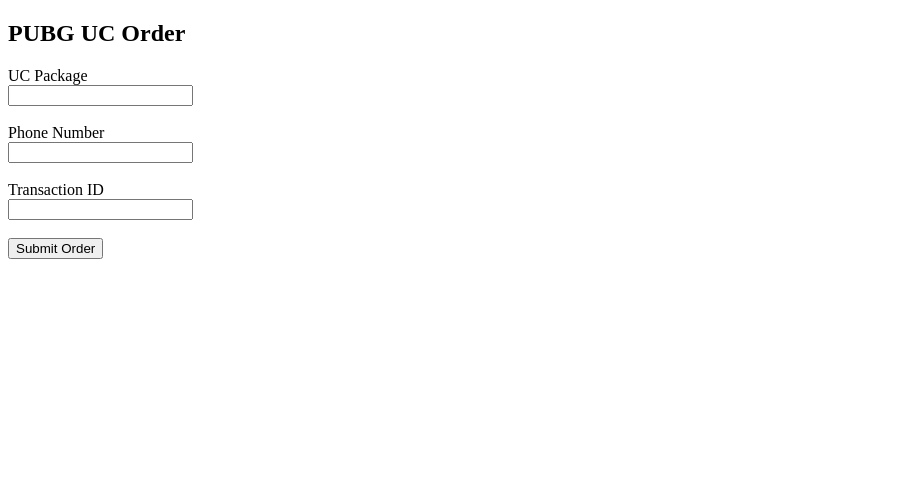
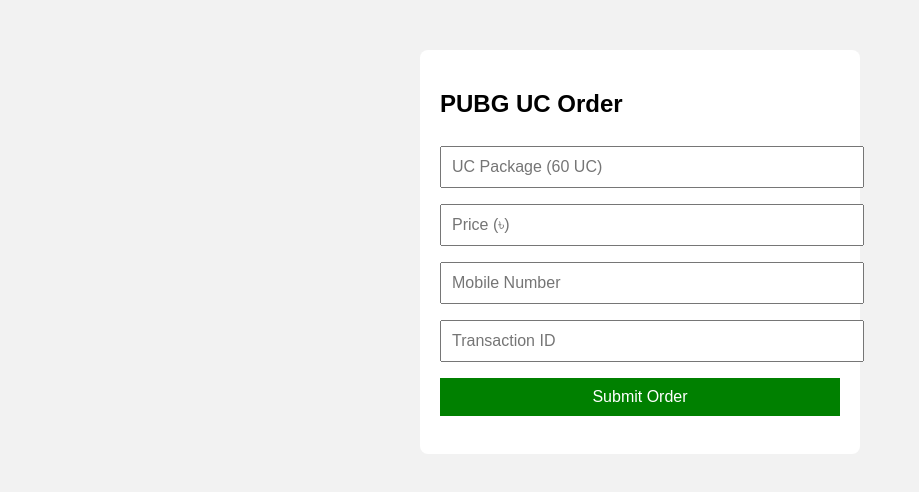
Before and after one commit to juwel220/pubg-manual-payment, a website: page index.html in a window 1280 px wide. Shown: the whole page, without its empty margins (0-919 px from the left). Drawn offline with Linux system fonts and the light colour scheme.

Commit message:
fix frontend fetch api
Updated the title and form structure for PUBG UC order.

```diff
--- a/index.html
+++ b/index.html
@@ -2,24 +2,73 @@
 <html lang="en">
 <head>
   <meta charset="UTF-8">
-  <title>CLIMAX UC SHOP</title>
+  <title>PUBG UC Order</title>
+  <style>
+    body {
+      font-family: Arial;
+      background: #f2f2f2;
+    }
+    .box {
+      max-width: 400px;
+      margin: 50px auto;
+      background: #fff;
+      padding: 20px;
+      border-radius: 8px;
+    }
+    input, button {
+      width: 100%;
+      padding: 10px;
+      margin: 8px 0;
+      font-size: 16px;
+    }
+    button {
+      background: green;
+      color: white;
+      border: none;
+    }
+    #msg {
+      margin-top: 10px;
+      font-weight: bold;
+    }
+  </style>
 </head>
 <body>
 
+<div class="box">
   <h2>PUBG UC Order</h2>
 
-  <form action="/order" method="POST">
-    <label>UC Package</label><br>
-    <input type="text" name="uc" required><br><br>
+  <input id="pkg" placeholder="UC Package (60 UC)">
+  <input id="price" placeholder="Price (৳)">
+  <input id="phone" placeholder="Mobile Number">
+  <input id="trx" placeholder="Transaction ID">
 
-    <label>Phone Number</label><br>
-    <input type="text" name="phone" required><br><br>
+  <button onclick="submitOrder()">Submit Order</button>
+  <div id="msg"></div>
+</div>
 
-    <label>Transaction ID</label><br>
-    <input type="text" name="trxid" required><br><br>
+<script>
+function submitOrder() {
+  const data = {
+    package: document.getElementById("pkg").value,
+    price: document.getElementById("price").value,
+    phone: document.getElementById("phone").value,
+    trxid: document.getElementById("trx").value
+  };
 
-    <button type="submit">Submit Order</button>
-  </form>
+  fetch("/order", {
+    method: "POST",
+    headers: { "Content-Type": "application/json" },
+    body: JSON.stringify(data)
+  })
+  .then(res => res.json())
+  .then(d => {
+    document.getElementById("msg").innerText = "✅ Order Submitted";
+  })
+  .catch(err => {
+    document.getElementById("msg").innerText = "❌ Error";
+  });
+}
+</script>
 
 </body>
 </html>
```
